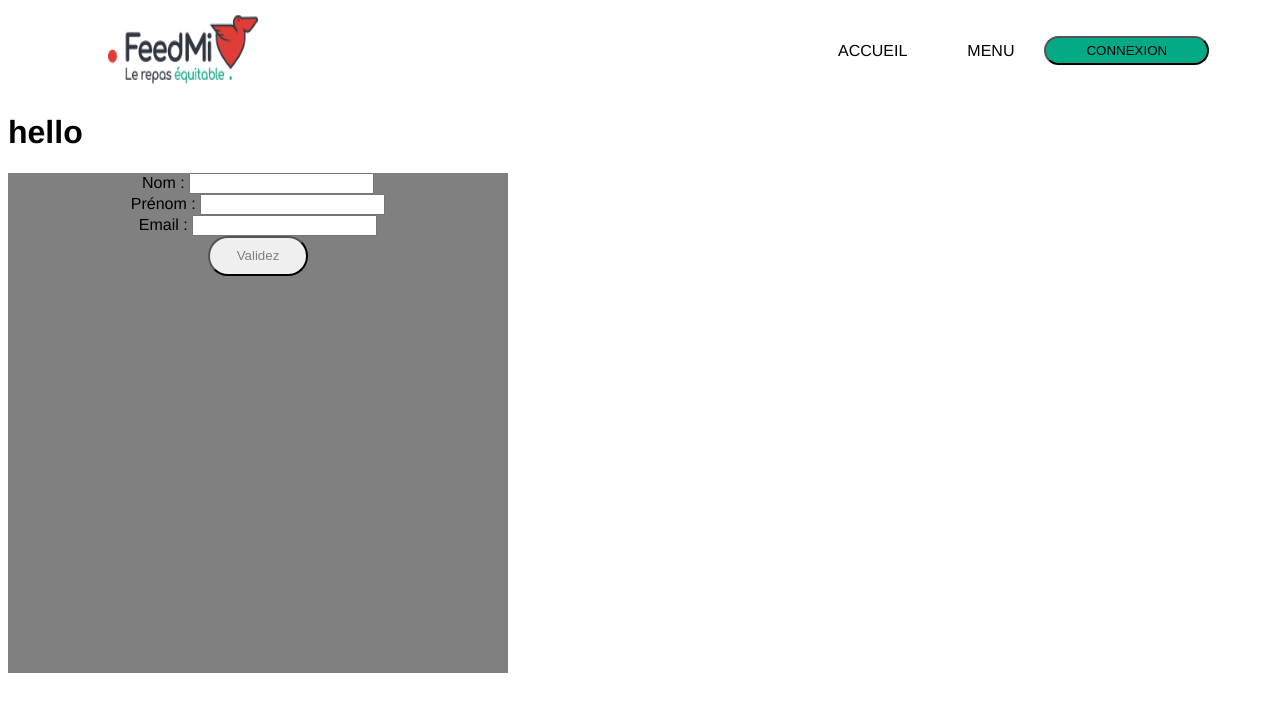
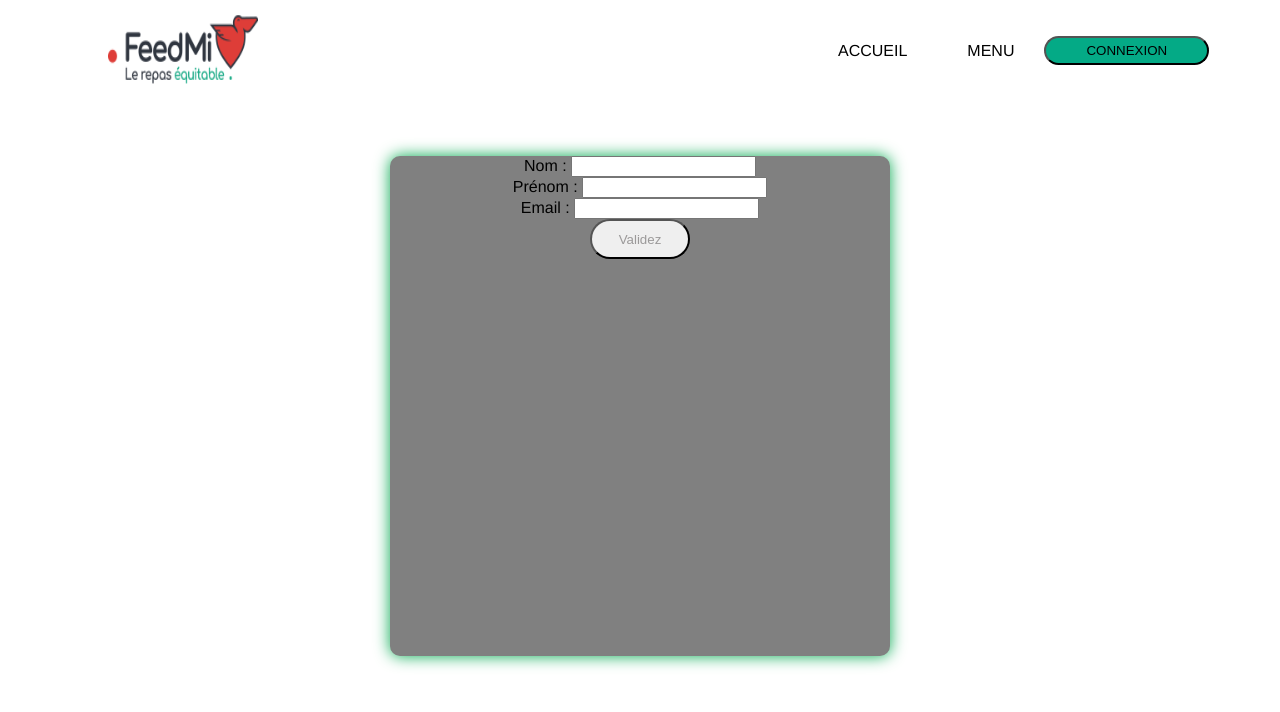
Before and after one commit to Deflandrenassim/Feedmi, a Vue app: page /Connexion in a window 1280 px wide. Shown: the top 712 px of the page. Built offline with nearby package versions, Linux system fonts and the light colour scheme.

Commit message:
class container

```diff
--- a/src/components/Connexion/Login.vue
+++ b/src/components/Connexion/Login.vue
@@ -1,19 +1,19 @@
 <template>
   <div>
-    <h1>hello</h1>
+
     <div class="container-form">
       <form class="formulaire">
-        <div>
+        <div class="nom">
           <span> Nom : </span>
           <label for="name"></label>
           <input type="text" id="name" name="user_name" />
         </div>
-        <div>
+        <div class="prenom ">
           <span> Prénom : </span>
           <label for="name"></label>
           <input type="text" id="name" name="user_name" />
         </div>
-        <div>
+        <div class="email">
           <span> Email : </span>
           <label for="mail"></label>
           <input type="email" id="mail" name="user_mail" />
@@ -34,20 +34,28 @@ export default {
 
 <style>
 .container-form{
+  margin: auto;
   background-color: Grey;
   height: 500px;
   width: 500px;
+  box-shadow: #03a84e 0 0 16px;
+  border-radius: 10px;
+  margin-top: 5%;
 }
 .formulaire {
   display: flex;
   flex-direction: column;
   align-items: center;
+
+}
+.nom, .email .prenom{
+ margin: auto;
 }
 .valider {
   height: 40px;
   width: 100px;
   cursor: pointer;
-  color: grey;
+  color: rgb(155, 153, 153);
   border-radius: 20px 20px;
 }
 .valider:hover {
```
